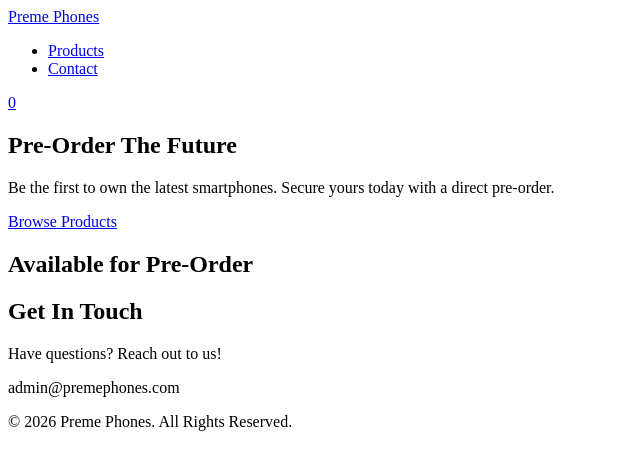
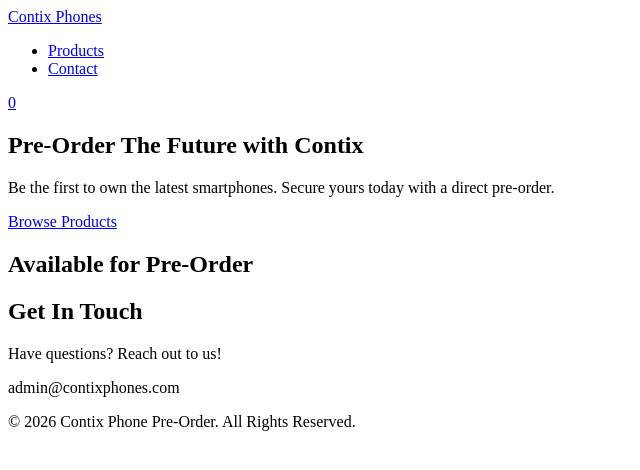
Before and after one commit to amehdelkadhanane-ship-it/Mobi-investment, a plain HTML site: page index.html in a window 1280 px wide. Shown: the whole page, without its empty margins (0-640 px from the left). Drawn offline with Linux system fonts and the light colour scheme; a script that the page names is missing.

Commit message:
Update index.html

```diff
--- a/index.html
+++ b/index.html
@@ -3,7 +3,7 @@
 <head>
     <meta charset="UTF-8">
     <meta name="viewport" content="width=device-width, initial-scale=1.0">
-    <title>Preme Phones - Pre-Order the Latest</title>
+    <title>Contix Phone Pre-Order - Secure Your Device Today</title>
     <link rel="stylesheet" href="style.css">
     <link rel="preconnect" href="https://fonts.googleapis.com">
     <link rel="preconnect" href="https://fonts.gstatic.com" crossorigin>
@@ -12,7 +12,7 @@
 <body>
     <header class="main-header">
         <div class="container">
-            <a href="index.html" class="logo">Preme Phones</a>
+            <a href="index.html" class="logo">Contix Phones</a>
             <nav>
                 <ul>
                     <li><a href="#products">Products</a></li>
@@ -28,7 +28,7 @@
     <main>
         <section class="hero">
             <div class="container">
-                <h1>Pre-Order The Future</h1>
+                <h1>Pre-Order The Future with Contix</h1>
                 <p>Be the first to own the latest smartphones. Secure yours today with a direct pre-order.</p>
                 <a href="#products" class="btn btn-primary">Browse Products</a>
             </div>
@@ -47,14 +47,14 @@
             <div class="container">
                 <h2>Get In Touch</h2>
                 <p>Have questions? Reach out to us!</p>
-                <p>admin@premephones.com</p>
+                <p>admin@contixphones.com</p>
             </div>
         </section>
     </main>
 
     <footer class="main-footer">
         <div class="container">
-            <p>&copy; 2026 Preme Phones. All Rights Reserved.</p>
+            <p>&copy; 2026 Contix Phone Pre-Order. All Rights Reserved.</p>
         </div>
     </footer>
 
```
